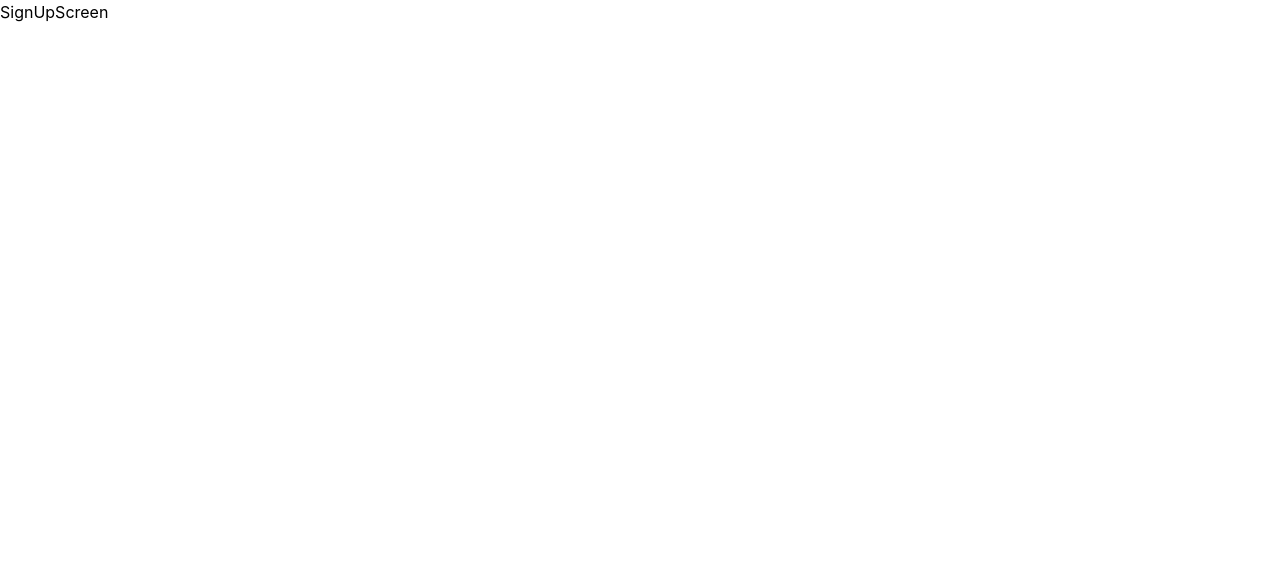
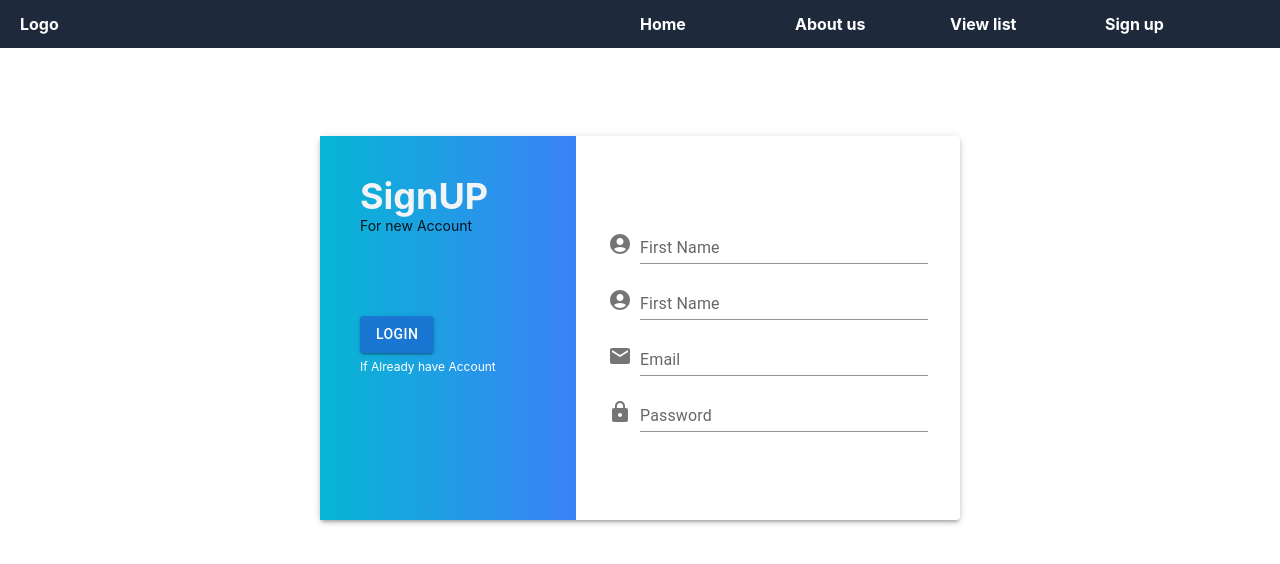
Before and after one commit to chaudharykapil/AppointmentSystem, a React (Create React App) app: page /signup in a window 1280 px wide. Shown: the top 564 px of the page. Built offline with nearby package versions, Linux system fonts and the light colour scheme; the HTML template or start-up script is replaced by a standard one.

Commit message:
add signup form

```diff
--- a/src/screens/SignUpScreen.js
+++ b/src/screens/SignUpScreen.js
@@ -1,9 +1,50 @@
+import { Paper, Button } from '@mui/material'
 import React, { Component } from 'react'
-
+import Header from '../components/Header'
+import TextField from '@mui/material/TextField';
+import {AccountCircle,Email,Lock} from '@mui/icons-material';
 export default class SignUpScreen extends Component {
   render() {
     return (
-      <div>SignUpScreen</div>
+      <div>
+        <div>
+          <Header />
+        </div>
+        <div className='flex flex-1 justify-center items-center h-[35rem]'>
+          <Paper elevation={3} className = "w-1/2 rounded-md">
+            <div className='flex flex-row h-96'>
+              <div className='h-full w-2/5 bg-gradient-to-r from-cyan-500 to-blue-500 flex flex-col items-start px-10 py-10'>
+                <span className='font-bold text-4xl text-gray-100'>SignUP</span>
+                <span className='text-sm '>For new Account</span>
+                <div className='mt-20'>
+                <Button variant="contained">LogIN</Button>
+                <br/>
+                <span className='text-xs text-white'>If Already have Account</span>
+                </div>
+              </div>
+              <div className='flex flex-col justify-center items-center w-3/5 h-full'>
+
+                <div className='flex flex-row'>
+                  <AccountCircle sx={{ color: 'action.active', mr: 1, my: 2 }} />
+                  <TextField label="First Name" variant="standard" sx={{width:"18rem"}} />
+                </div>
+                <div className='flex flex-row'>
+                  <AccountCircle sx={{ color: 'action.active', mr: 1, my: 2 }} />
+                  <TextField label="First Name" variant="standard" sx={{width:"18rem"}} />
+                </div>
+                <div className='flex flex-row'>
+                  <Email sx={{ color: 'action.active', mr: 1, my: 2 }} />
+                  <TextField label="Email" variant="standard" sx={{width:"18rem"}} />
+                </div>
+                <div className='flex flex-row'>
+                  <Lock sx={{ color: 'action.active', mr: 1, my: 2 }} />
+                  <TextField label="Password" variant="standard" sx={{width:"18rem"}} />
+                </div>
+              </div>
+            </div>
+          </Paper>
+        </div>
+      </div>
     )
   }
 }
```
